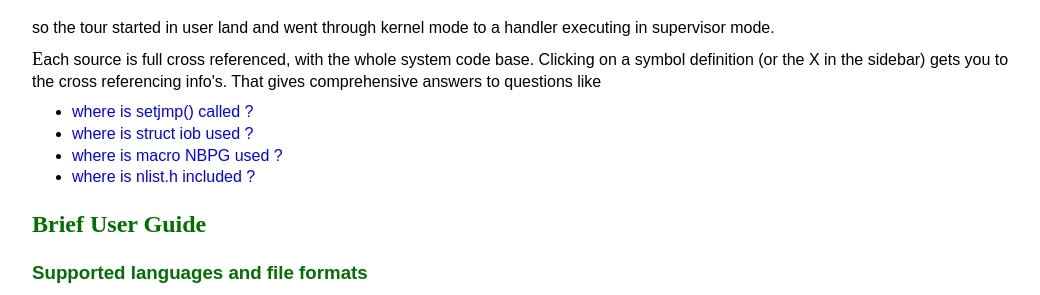
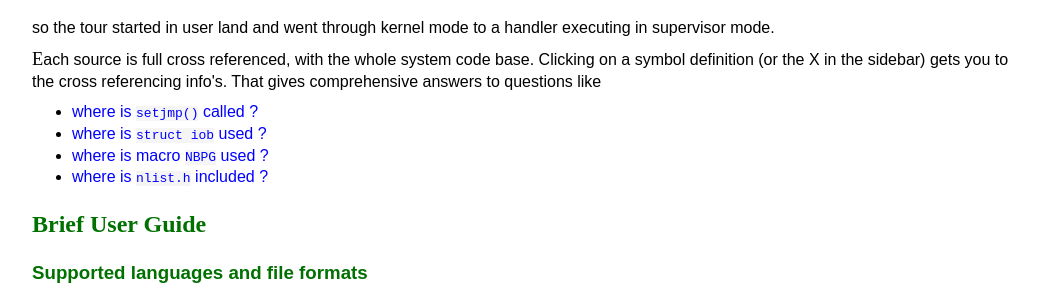
Before and after one commit to wfjm/wfjm.github.io, a Jekyll site: the page built from home/ouxr/index.html, in a window 1280 px wide and 900 px high, scrolled down 910 px. Shown: the part 157-452 px from the top of the window, without its empty margins (240-1280 px from the left). Built offline with Jekyll 4.4.1, drawn with Linux system fonts in a browser that asks for light colours.

```diff
--- a/debug/dump_site_github.html
+++ b/debug/dump_site_github.html
@@ -1,6 +1,8 @@
 ---
 title: "Dump site.github"
 ---
+
+{% comment %} `for in site.github` returns keys already sorted  {% endcomment %}
 
 <table class="trtoggle">
   <thead>
--- a/home/ouxr/index.html
+++ b/home/ouxr/index.html
@@ -216,13 +216,13 @@ cross referencing info's. That gives comprehensive answers to questions like
 </p>
 <ul>
   <li><a href="{{url_211bsd}}/usr/src/lib/libc/pdp/gen/setjmp.s.html#xref:s:_setjmp">
-      where is setjmp() called ?</a></li>
+      where is <code>setjmp()</code> called ?</a></li>
   <li><a href="{{url_211bsd}}//usr/src/sys/pdpstand/saio.h.html#xref:sd:iob">
-      where is struct iob used ?</a></li>
+      where is <code>struct iob</code> used ?</a></li>
   <li><a href="{{url_211bsd}}/usr/src/sys/pdp/machparam.h.html#xref:m:NBPG">
-      where is macro NBPG used ?</a></li>
+      where is macro <code>NBPG</code> used ?</a></li>
   <li><a href="{{url_211bsd}}/usr/include/nlist.h.html#xref:i:nlist.h">
-      where is nlist.h included ?</a></li>
+      where is <code>nlist.h</code> included ?</a></li>
 </ul>
 
 <h2 id="h_uguide">Brief User Guide</h2>
```
Also changed, not shown: debug/dump_site.html (+7 -1 lines), debug/dump_site_github_contr.html (+8 -1 lines), debug/dump_site_github_repos.html (+8 -1 lines).
